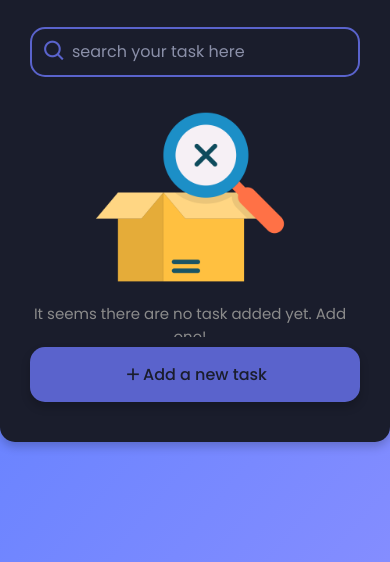
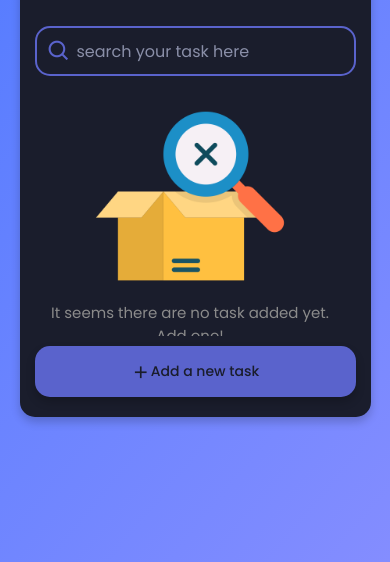
Before and after one commit to mohammedmafas1/My-To-Do-App, a website with bundled scripts: page index.html in a window 390 px wide. Shown: the part 282-844 px from the top of the page. Built offline with nearby package versions, Linux system fonts and the light colour scheme; a web font is replaced by a local one.

Commit message:
feat : setup breakpoints

```diff
--- /dev/null
+++ b/src/sass/_mixins.scss
@@ -0,0 +1,18 @@
+$queries: (
+    "mobile" : 480px,
+    "tablet" : 768px,
+    "laptop" : 992px,
+    "desktop" : 1200px,
+);
+
+// Responsive breakpoints mixin
+@mixin respond($query){
+    @if map-has-key($queries , $query ){
+        @media (max-width : map-get($queries, $query)) {
+            @content;
+        }
+    }
+    @else {
+        @warn "Unknown breakpoint : #{$query}";
+    }
+}
--- a/src/sass/index.scss
+++ b/src/sass/index.scss
@@ -1,4 +1,5 @@
 @import "~boxicons/css/boxicons.min.css";
+@import "mixins";
 @import url('https://fonts.googleapis.com/css2?family=Miniver&family=Poppins:wght@300;400;500;600;700;800;900&family=Ubuntu:wght@400;500;700&display=swap');
 
 :root {
@@ -65,6 +66,15 @@ body.dark-theme{
     background-color: var(--bg2-color);
     box-shadow: 0rem 0.5rem 1rem rgba(0,0,0,0.2);
     transition: 0.4s ease;
+
+    @include respond(tablet){
+        width: 90%;
+        padding: 2rem 2rem 3rem;
+    }
+
+    @include respond(mobile){
+        padding: 1.5rem 1.5rem 2rem;
+    }
 }
 
 .todoapp.hidetodoapp{
@@ -78,11 +88,14 @@ body.dark-theme{
     margin-bottom: 3rem;
     flex-direction: column;
     gap: 2.5rem;
+
+    @include respond(mobile){
+        gap: 1.5rem;
+    }
 }
 
 .todoapp .todo-header nav{
     display: flex;
-    align-items: center;
     justify-content: space-between;
 }
 
@@ -201,6 +214,11 @@ body.dark-theme{
     padding: 1rem 1rem 1rem 0;
     max-height: 25rem;
     overflow-x: hidden;
+
+    @include respond(mobile){
+        max-height: 25rem;
+        // padding: 1rem 1rem 1rem 0;
+    }
 }
 
 .tasks-container::-webkit-scrollbar{
@@ -350,6 +368,10 @@ body.dark-theme{
     background-color: var(--bg-color);
     box-shadow: 0rem 0.5rem 1rem rgba(0,0,0,0.2);
     cursor: pointer;
+
+    @include respond(mobile){
+        font-size: 1.4rem;
+    }
 }
 
 .add-task-panel button:hover,
@@ -386,6 +408,15 @@ body.dark-theme{
     transition: opacity 0.4s ease;
     box-shadow: 0rem 0.5rem 1rem rgba(0,0,0,0.2);
     z-index: 999;
+
+    @include respond(tablet){
+        width: 90%;
+        padding: 2rem 2rem 3rem;
+    }
+
+    @include respond(mobile){
+        padding: 1.5rem 1.5rem 2rem;
+    }
 }
 
 .add-task-panel.active{
```
Also changed, not shown: src/css/style.css, 1 other file.
